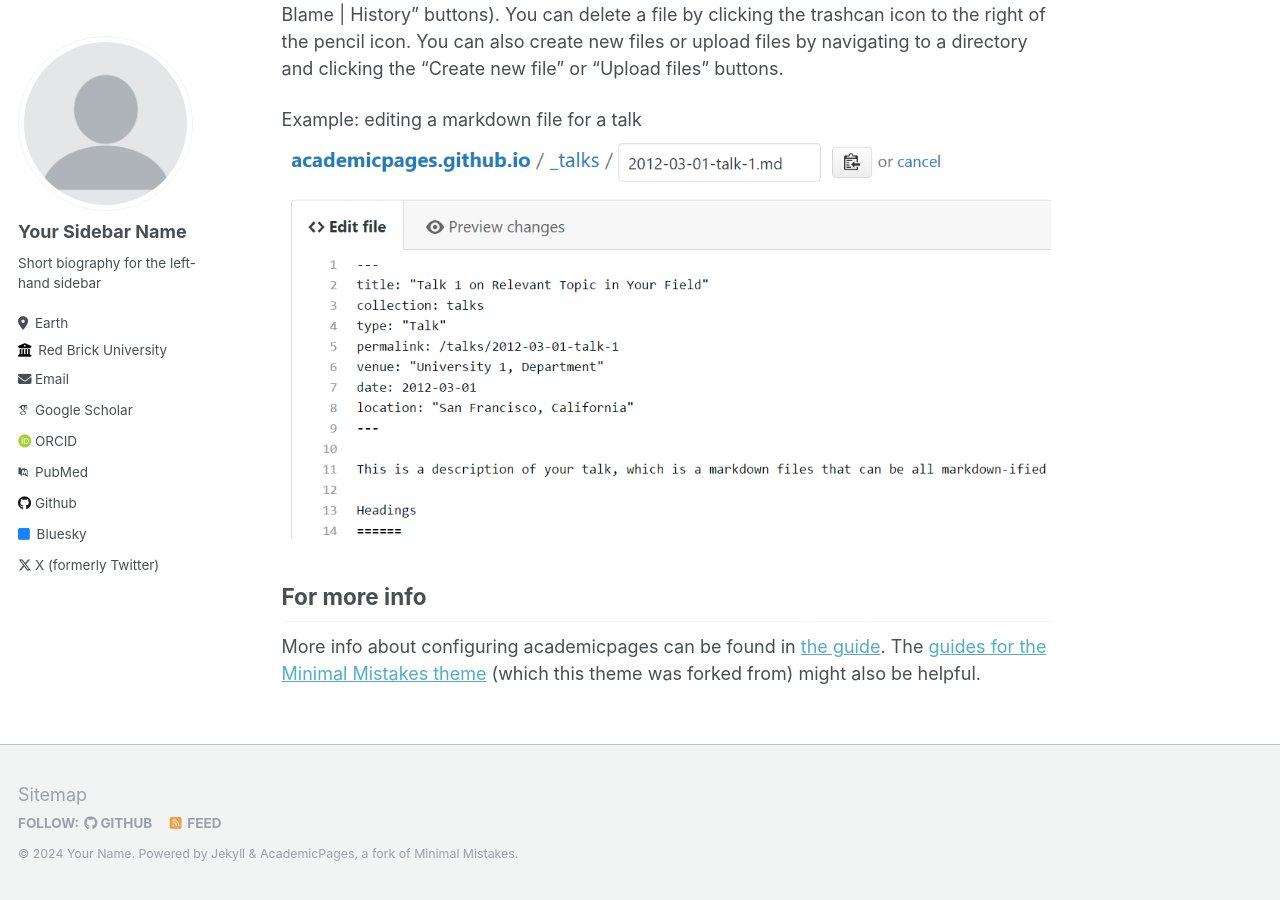
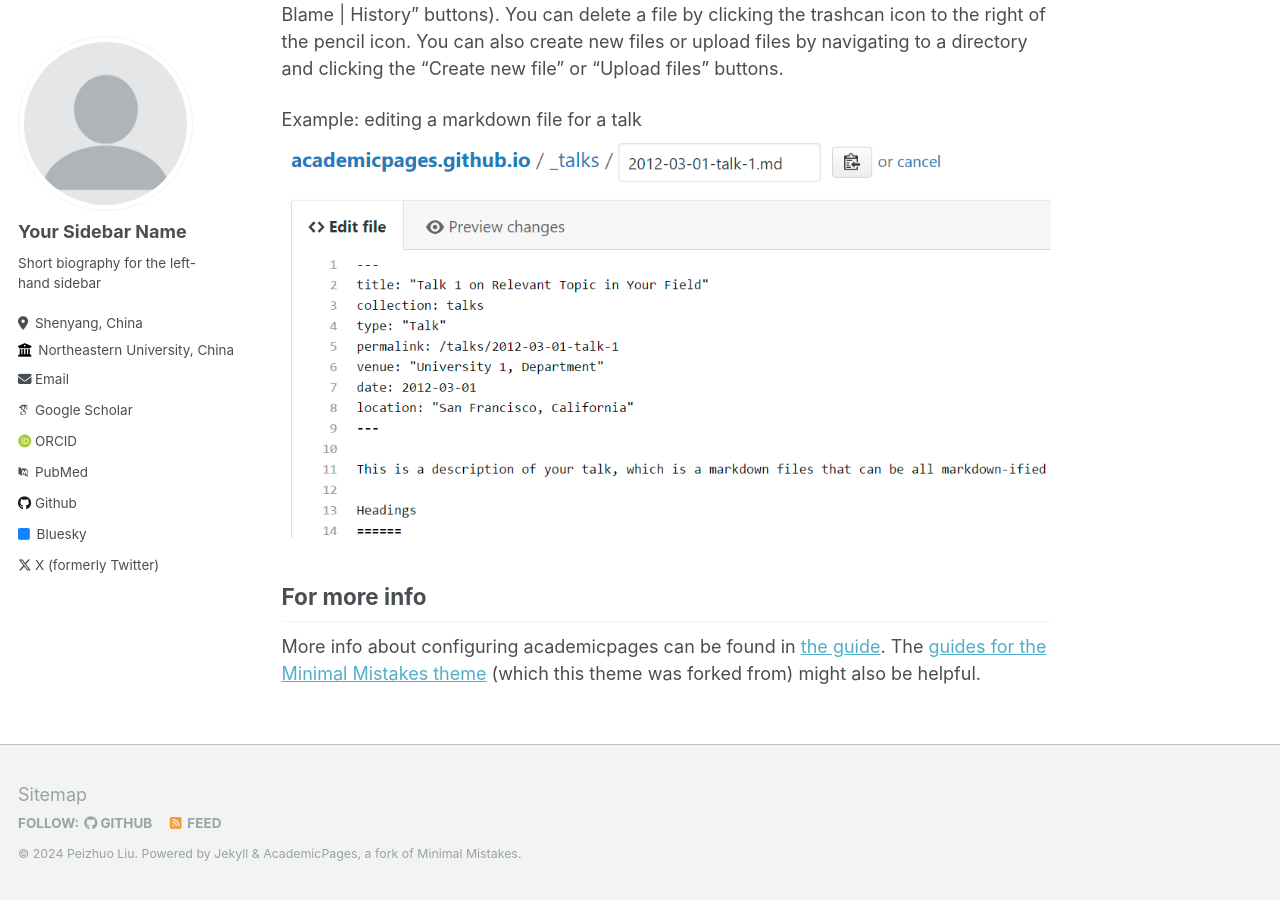
Before and after one commit to Rawsea/rawsea.github.io, a Jekyll site: the page built from _pages/about.md, in a window 1280 px wide and 900 px high, scrolled down 2463 px. Built offline with Jekyll 4.4.1, drawn with Linux system fonts in a browser that asks for light colours; some web fonts are replaced; some of the changed text lies outside the part shown.

```diff
--- a/_config.yml
+++ b/_config.yml
@@ -8,11 +8,11 @@
 
 # Basic Site Settings
 locale                   : "en-US"
-title                    : "Your Name / Site Title"
+title                    : "Peizhuo Liu"
 title_separator          : "-"
-name                     : &name "Your Name"
-description              : &description "personal description"
-url                      : https://academicpages.github.io # the base hostname & protocol for your site e.g. "https://mmistakes.github.io"
+name                     : &name "Peizhuo Liu"
+description              : &description "Master student in Northeastern University, China"
+url                      : https://rawsea.github.io/ # the base hostname & protocol for your site e.g. "https://mmistakes.github.io"
 baseurl                  : "" # the subpath of your site, e.g. "/blog"
 repository               : "academicpages/academicpages.github.io"
 
@@ -25,10 +25,10 @@ author:
   name             : "Your Sidebar Name"
   pronouns         : # example: "she/her"
   bio              : "Short biography for the left-hand sidebar"
-  location         : "Earth"
-  employer         : "Red Brick University"
+  location         : "Shenyang, China"
+  employer         : "Northeastern University, China"
   uri              : # URL
-  email            : "none@example.org"
+  email            : "peizhuo.liu@outlook.com"
 
   # Academic websites
   arxiv            : # URL - Update with the correct link to your profile
```
